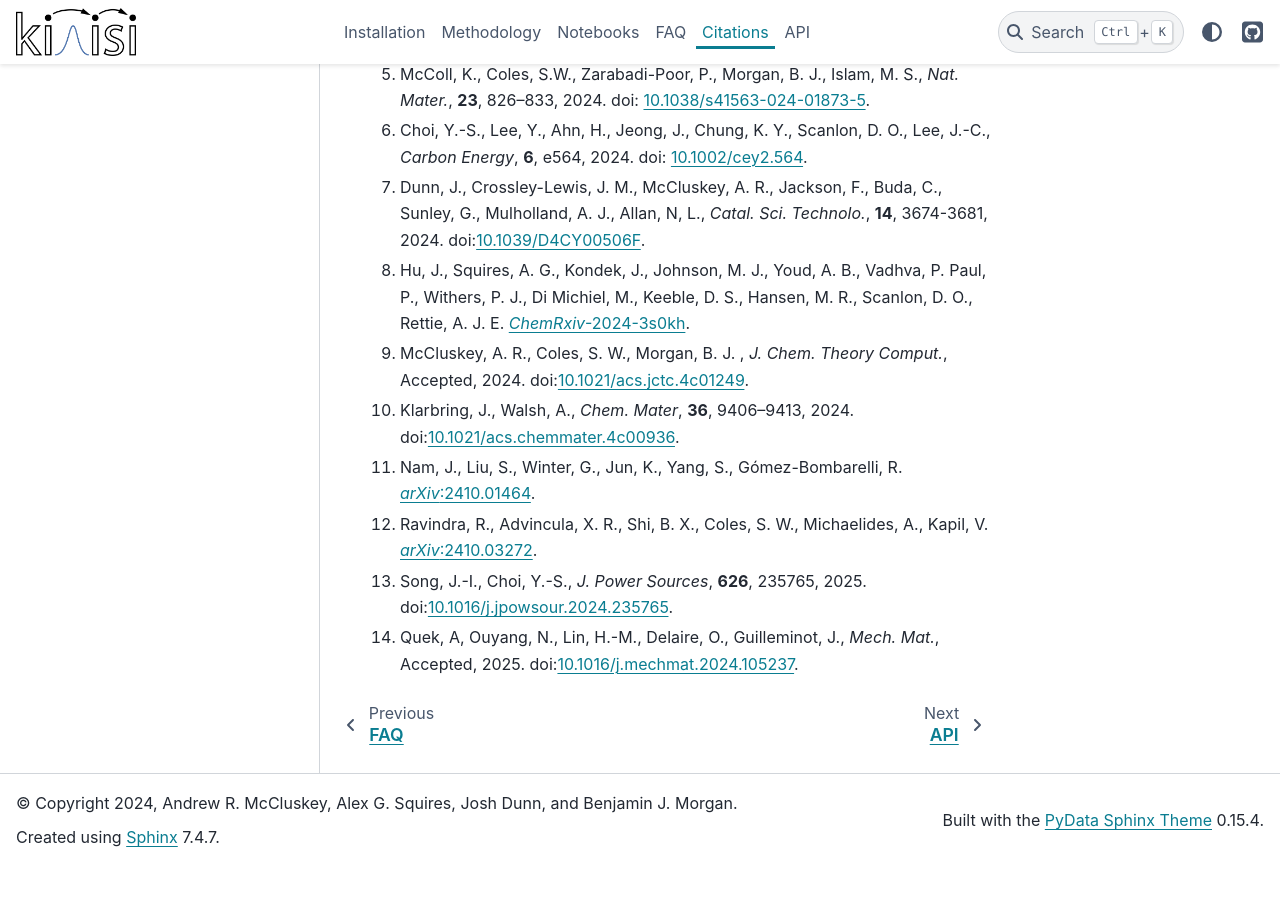
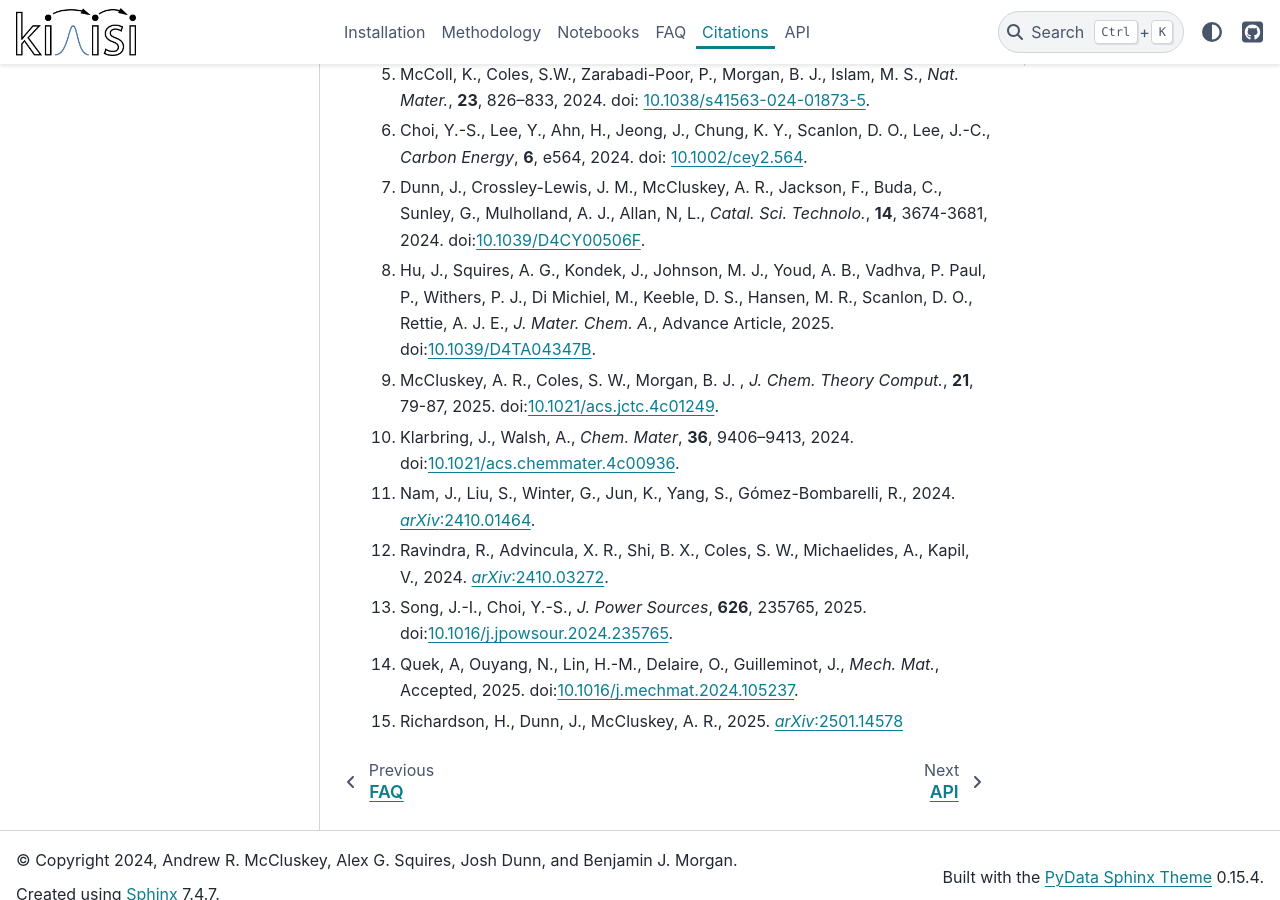
Before and after one commit to bjmorgan/kinisi, a Sphinx documentation site: the page built from docs/source/papers.md, in a window 1280 px wide and 900 px high, scrolled down 500 px. Built offline with Sphinx 7.4.7 and the PyData theme 0.15.4, drawn with Linux system fonts in a browser that asks for light colours; before the commit the page ends 1367 px from its top, so only the background shows below that.

Commit message:
Update papers.md

```diff
--- a/docs/source/papers.md
+++ b/docs/source/papers.md
@@ -9,10 +9,11 @@ Here we will try and list publications that have used `kinisi` (if you would lik
 5. McColl, K., Coles, S.W., Zarabadi-Poor, P., Morgan, B. J., Islam, M. S., *Nat. Mater.*, **23**, 826–833, 2024. doi: [10.1038/s41563-024-01873-5](https://doi.org/10.1038/s41563-024-01873-5).
 6. Choi, Y.-S., Lee, Y., Ahn, H., Jeong, J., Chung, K. Y., Scanlon, D. O., Lee, J.-C., *Carbon Energy*, **6**, e564, 2024. doi: [10.1002/cey2.564](https://doi.org/10.1002/cey2.564).
 7. Dunn, J., Crossley-Lewis, J. M., McCluskey, A. R., Jackson, F., Buda, C., Sunley, G., Mulholland, A. J., Allan, N, L., *Catal. Sci. Technolo.*, **14**, 3674-3681, 2024. doi:[10.1039/D4CY00506F](https://doi.org/10.1039/D4CY00506F).
-8. Hu, J., Squires, A. G., Kondek, J., Johnson, M. J., Youd, A. B., Vadhva, P. Paul, P., Withers, P. J., Di Michiel, M., Keeble, D. S., Hansen, M. R., Scanlon, D. O., Rettie, A. J. E. [*ChemRxiv*-2024-3s0kh](https://doi.org/10.26434/chemrxiv-2024-3s0kh).
-9. McCluskey, A. R., Coles, S. W., Morgan, B. J. , *J. Chem. Theory Comput.*, Accepted, 2024. doi:[10.1021/acs.jctc.4c01249](https://doi.org/10.1021/acs.jctc.4c01249).
+8. Hu, J., Squires, A. G., Kondek, J., Johnson, M. J., Youd, A. B., Vadhva, P. Paul, P., Withers, P. J., Di Michiel, M., Keeble, D. S., Hansen, M. R., Scanlon, D. O., Rettie, A. J. E., *J. Mater. Chem. A.*, Advance Article, 2025. doi:[10.1039/D4TA04347B](https://doi.org/10.1039/D4TA04347B).
+9. McCluskey, A. R., Coles, S. W., Morgan, B. J. , *J. Chem. Theory Comput.*, **21**, 79-87, 2025. doi:[10.1021/acs.jctc.4c01249](https://doi.org/10.1021/acs.jctc.4c01249).
 10. Klarbring, J., Walsh, A., *Chem. Mater*, **36**, 9406–9413, 2024. doi:[10.1021/acs.chemmater.4c00936](https://doi.org/10.1021/acs.chemmater.4c00936).
-11. Nam, J., Liu, S., Winter, G., Jun, K., Yang, S., Gómez-Bombarelli, R. [*arXiv*:2410.01464](https://arxiv.org/abs/2410.01464).
-12. Ravindra, R., Advincula, X. R., Shi, B. X., Coles, S. W., Michaelides, A., Kapil, V. [*arXiv*:2410.03272](https://arxiv.org/abs/2410.03272).
+11. Nam, J., Liu, S., Winter, G., Jun, K., Yang, S., Gómez-Bombarelli, R., 2024. [*arXiv*:2410.01464](https://arxiv.org/abs/2410.01464).
+12. Ravindra, R., Advincula, X. R., Shi, B. X., Coles, S. W., Michaelides, A., Kapil, V., 2024. [*arXiv*:2410.03272](https://arxiv.org/abs/2410.03272).
 13. Song, J.-I., Choi, Y.-S., *J. Power Sources*, **626**, 235765, 2025. doi:[10.1016/j.jpowsour.2024.235765](https://doi.org/10.1016/j.jpowsour.2024.235765).
 14. Quek, A, Ouyang, N., Lin, H.-M., Delaire, O., Guilleminot, J., *Mech. Mat.*, Accepted, 2025. doi:[10.1016/j.mechmat.2024.105237](https://doi.org/10.1016/j.mechmat.2024.105237).
+15. Richardson, H., Dunn, J., McCluskey, A. R., 2025. [*arXiv*:2501.14578](https://arxiv.org/abs/2501.14578)
```
